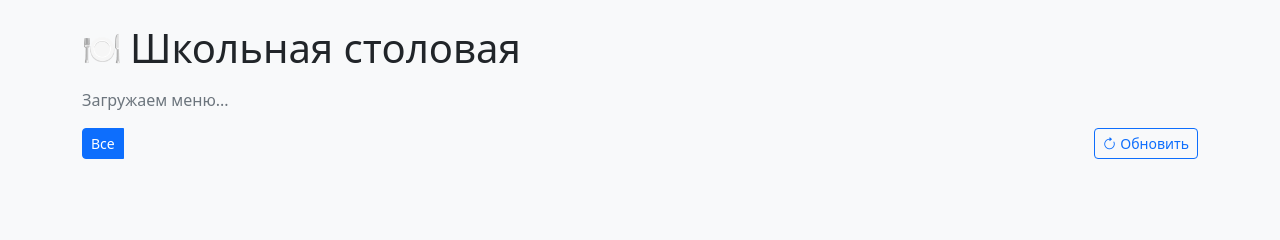
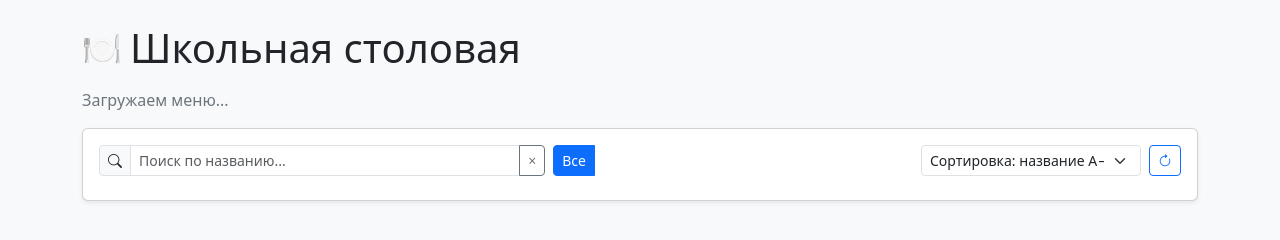
Before and after one commit to asanalimaratuly-prog/school-canteen-app, a plain HTML site: page index.html in a window 1280 px wide. Drawn offline with nearby package versions, Linux system fonts and the light colour scheme; no server answers.

Commit message:
Update index.html

```diff
--- a/index.html
+++ b/index.html
@@ -19,18 +19,44 @@
 
   <div id="status" class="text-secondary mb-3">Загрузка...</div>
 
-  <div class="d-flex flex-wrap gap-2 align-items-center justify-content-between mb-3">
-    <div class="d-flex flex-wrap gap-2 align-items-center">
-      <div class="btn-group" role="group" aria-label="category filters">
-        <button id="catAll" class="btn btn-primary btn-sm">Все</button>
-        <div id="catBtns" class="btn-group" role="group"></div>
+  <!-- Панель управления -->
+  <div class="card shadow-sm mb-3">
+    <div class="card-body">
+      <div class="row g-2 align-items-center">
+        <div class="col-12 col-md-5">
+          <div class="input-group input-group-sm">
+            <span class="input-group-text"><i class="bi bi-search"></i></span>
+            <input id="searchInput" class="form-control" placeholder="Поиск по названию..." />
+            <button id="clearSearch" class="btn btn-outline-secondary" type="button">×</button>
+          </div>
+        </div>
+
+        <div class="col-12 col-md-4">
+          <div class="btn-group btn-group-sm" role="group" aria-label="category filters">
+            <button id="catAll" class="btn btn-primary">Все</button>
+            <div id="catBtns" class="btn-group" role="group"></div>
+          </div>
+        </div>
+
+        <div class="col-12 col-md-3 d-flex gap-2 justify-content-md-end">
+          <select id="sortSelect" class="form-select form-select-sm" style="max-width: 220px;">
+            <option value="name_asc">Сортировка: название A→Я</option>
+            <option value="name_desc">Сортировка: название Я→A</option>
+            <option value="price_asc">Сортировка: цена ↑</option>
+            <option value="price_desc">Сортировка: цена ↓</option>
+          </select>
+
+          <button id="refreshBtn" class="btn btn-outline-primary btn-sm">
+            <i class="bi bi-arrow-clockwise"></i>
+          </button>
+        </div>
       </div>
-      <span class="text-secondary small" id="countText"></span>
+
+      <div class="d-flex justify-content-between mt-2">
+        <span class="text-secondary small" id="countText"></span>
+        <span class="text-secondary small" id="activeFilters"></span>
+      </div>
     </div>
-
-    <button id="refreshBtn" class="btn btn-outline-primary btn-sm">
-      <i class="bi bi-arrow-clockwise"></i> Обновить
-    </button>
   </div>
 
   <div id="menu" class="row g-3"></div>
```
